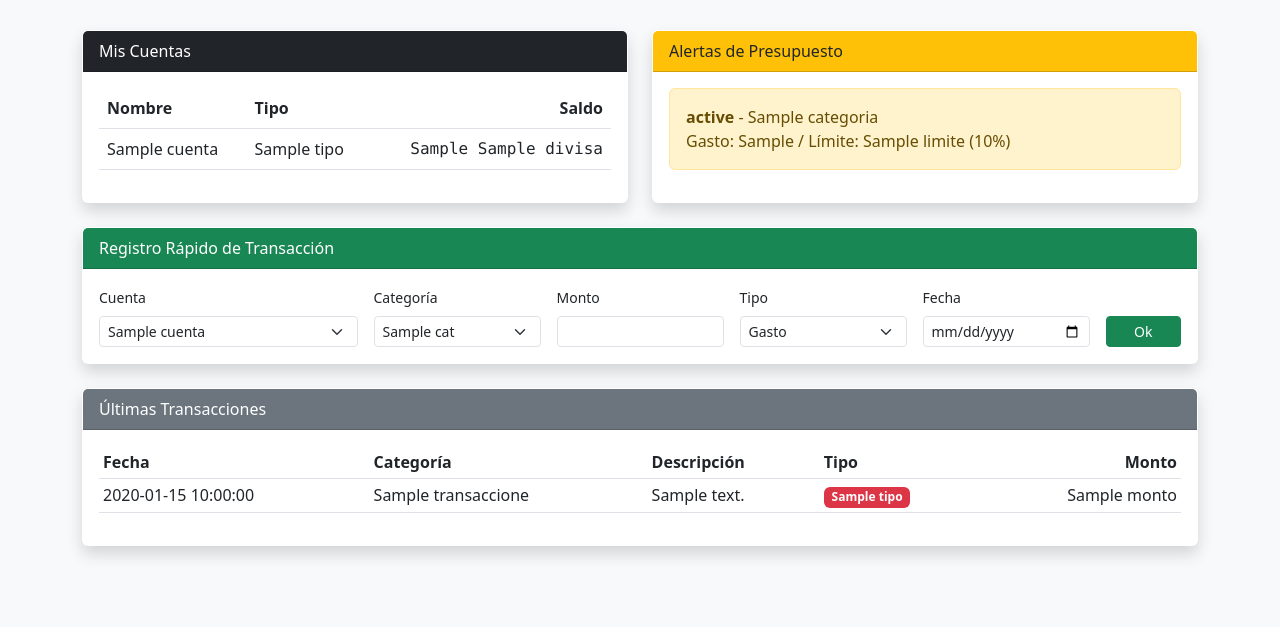
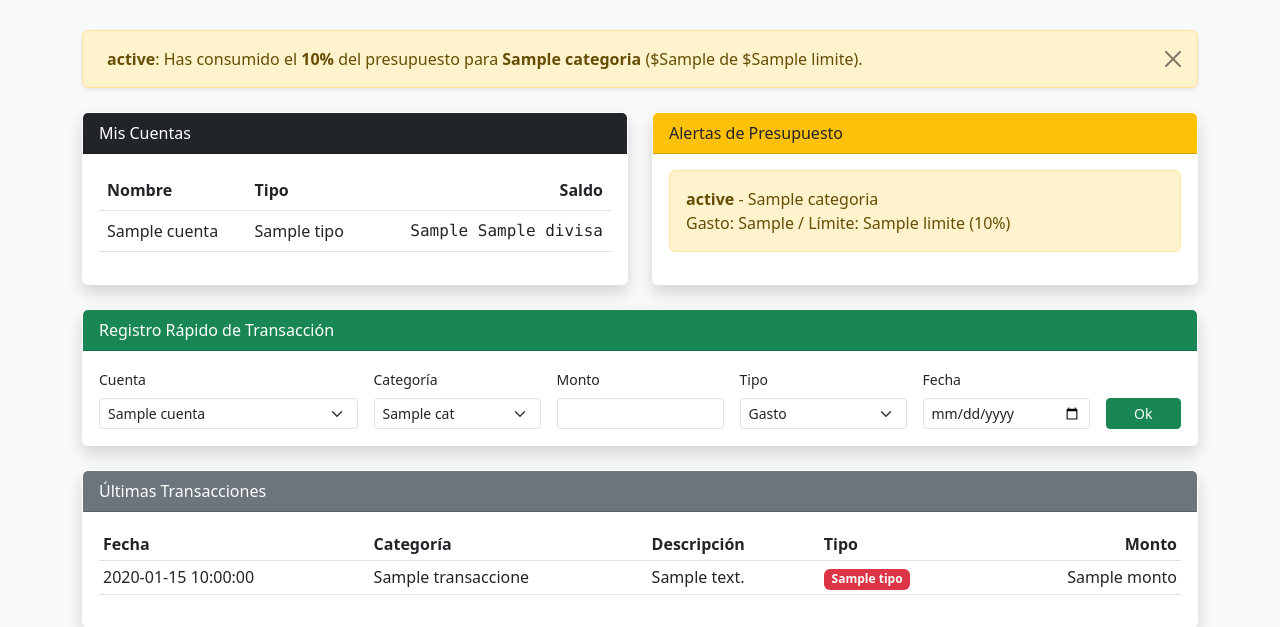
Before and after one commit to rafapolo22/FinanzasApp, a Flask app: template templates/dashboard.html in a window 1280 px wide. Shown: the part 120-747 px from the top of the page. Run offline with Flask 3, Linux system fonts and the light colour scheme; the template is opened without the code that fills it: most values are stand-ins (such as "Sample title", 1, 10 or a date in 2020).

Commit message:
Feature: notificaciones visuales de presupuesto en dashboard

```diff
--- a/templates/dashboard.html
+++ b/templates/dashboard.html
@@ -5,6 +5,21 @@
         <h2>Bienvenido, {{ session.nombre }}</h2>
     </div>
 </div>
+
+{% if alertas %}
+<div class="row mb-2">
+    <div class="col">
+        {% for a in alertas %}
+        <div class="alert {% if a.estado == '¡CRÍTICO!' %}alert-danger{% else %}alert-warning{% endif %} alert-dismissible fade show shadow-sm" role="alert">
+            <i class="fas {% if a.estado == '¡CRÍTICO!' %}fa-exclamation-triangle{% else %}fa-exclamation-circle{% endif %} me-2"></i>
+            <strong>{{ a.estado }}</strong>: Has consumido el <strong>{{ a.porcentaje|round(1) }}%</strong> del presupuesto para <strong>{{ a.categoria }}</strong>
+            (${{ a.gasto_real }} de ${{ a.limite }}).
+            <button type="button" class="btn-close" data-bs-dismiss="alert" aria-label="Close"></button>
+        </div>
+        {% endfor %}
+    </div>
+</div>
+{% endif %}
 
 <div class="row g-4">
     <!-- Cuentas -->
```
